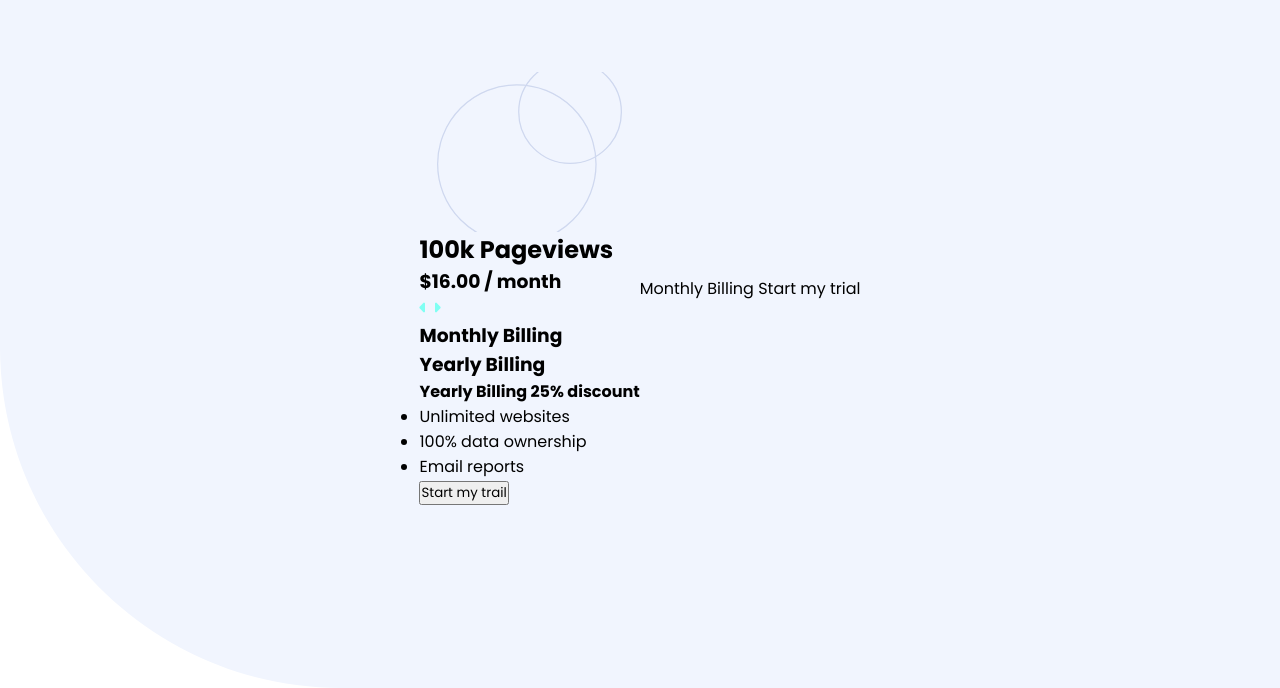
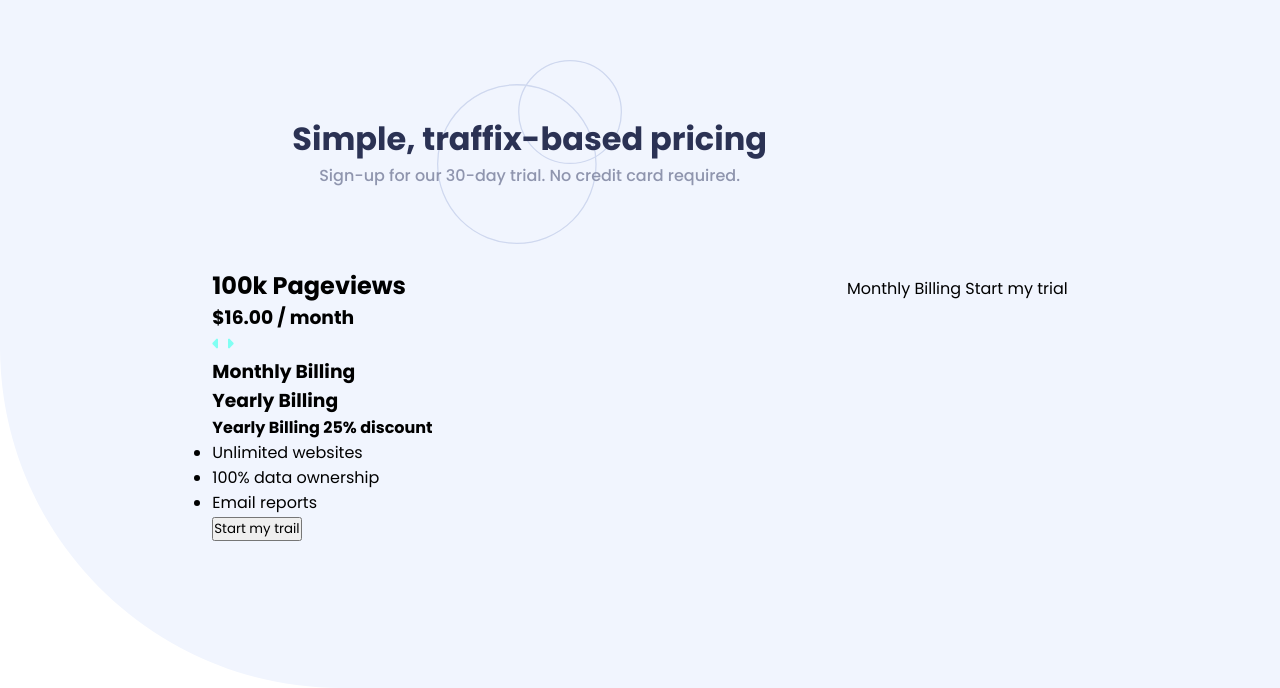
Before and after one commit to Datoie/Collaboration-Site, a plain HTML site: page index.html in a window 1280 px wide. Shown: the part 112-800 px from the top of the page. Drawn offline with Linux system fonts and the light colour scheme.

Commit message:
added top content

```diff
--- a/index.html
+++ b/index.html
@@ -14,7 +14,10 @@
   <!-- main contianer -->
   <div class="container">
     <!-- top section -->
-    <div class="top"></div>
+    <div class="top">
+      <h1>Simple, traffix-based pricing</h1>
+      <p>Sign-up for our 30-day trial. No credit card required.</p>
+    </div>
     <!-- bottom section -->
     <div class="bottom">
       <div class="container">
```
